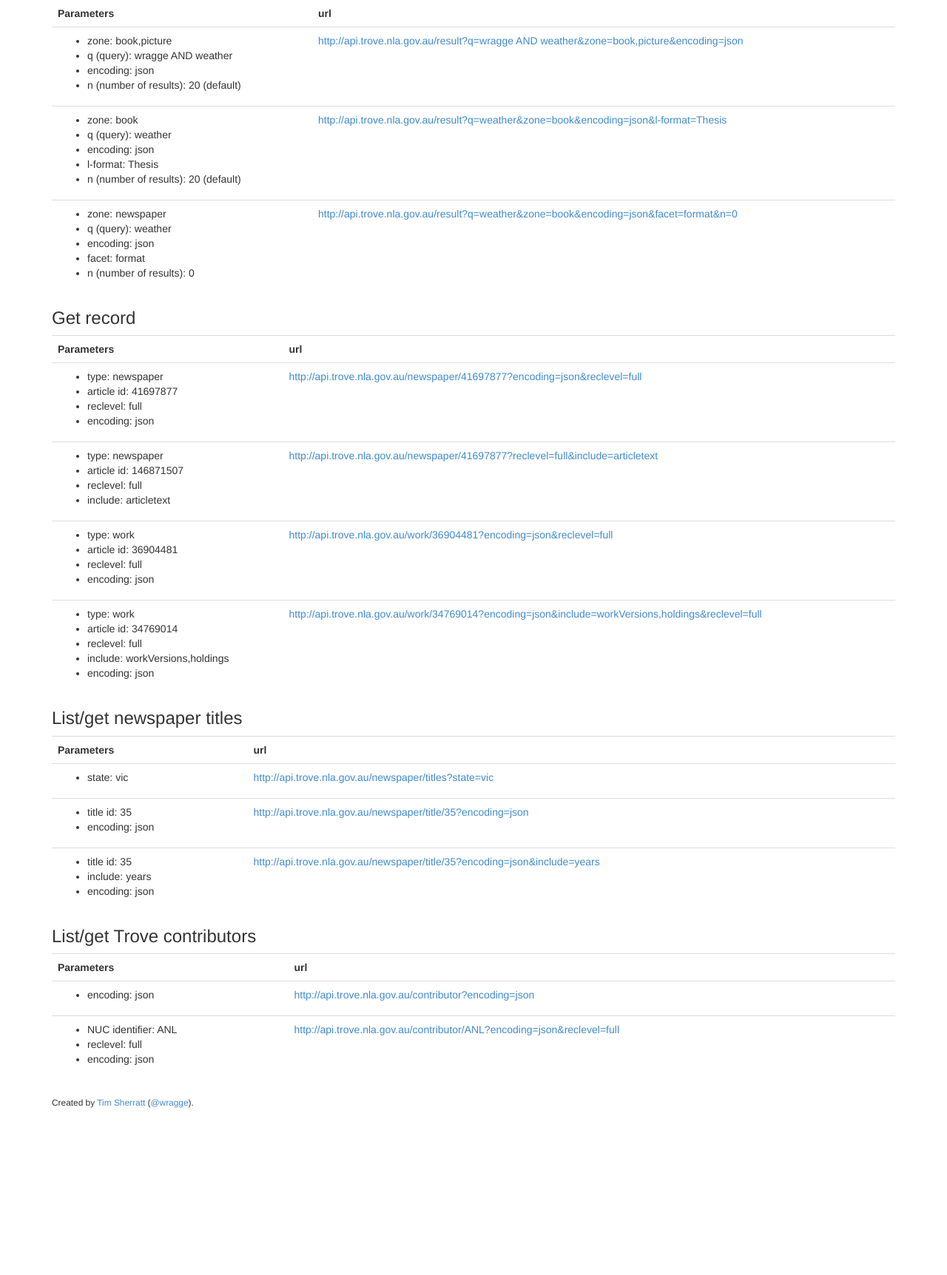
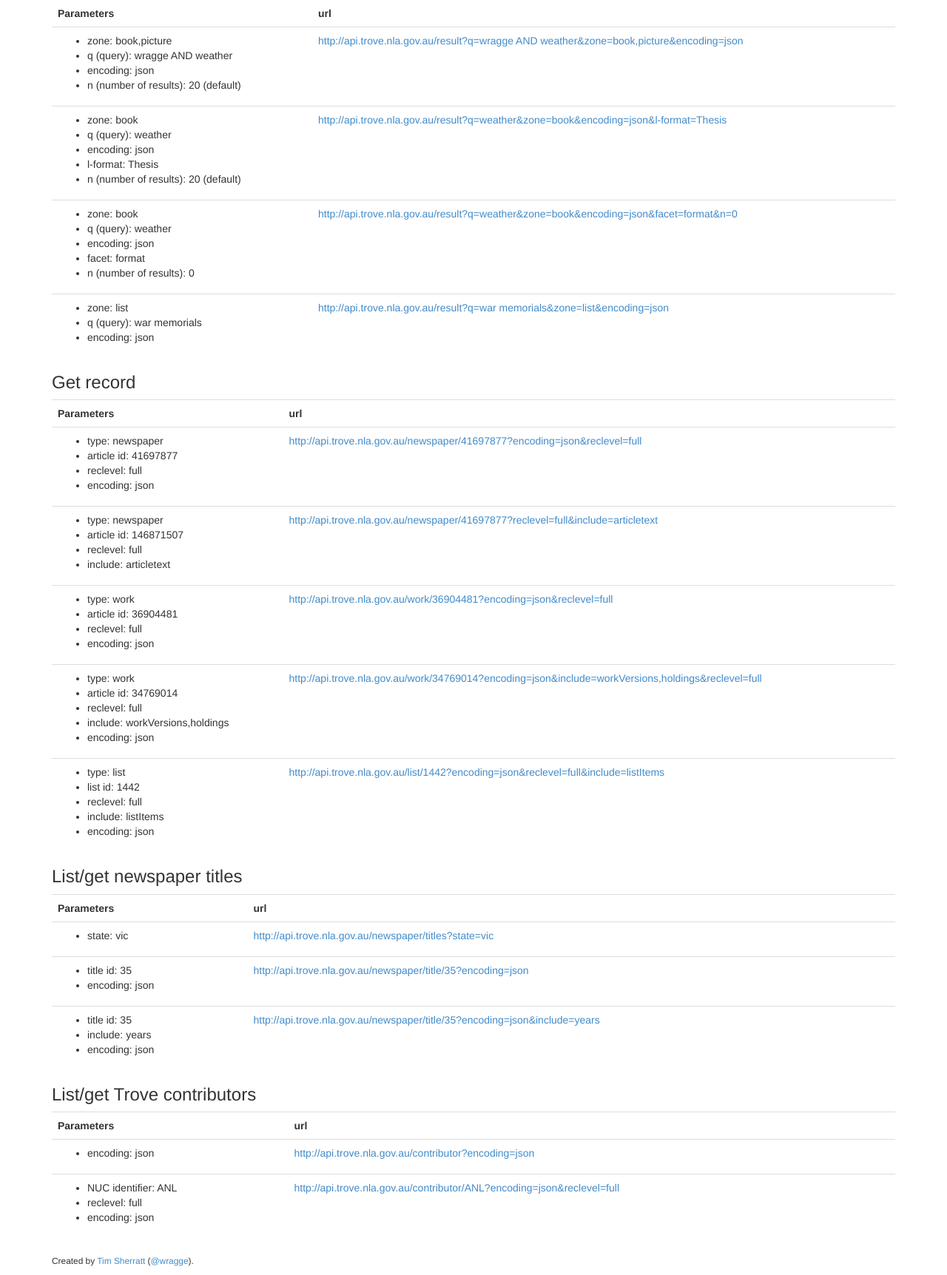
Before and after one commit to wragge/trove-api-console, a Flask app: page / in a window 1280 px wide. Shown: the part 1457-3181 px from the top of the page at 74% size. Before the commit the page ends 2955 px from the top, so only its background shows below. Run offline with Flask 2, Linux system fonts and the light colour scheme; some libraries are stand-ins or nearby versions.

Commit message:
Added list examples

```diff
--- a/templates/results.html
+++ b/templates/results.html
@@ -221,7 +221,7 @@
           <tr>
             <td>
               <ul>
-                <li>zone: newspaper</li>
+                <li>zone: book</li>
                 <li>q (query): weather</li>
                 <li>encoding: json</li>
                 <li>facet: format</li>
@@ -230,6 +230,18 @@
             </td>
             <td>
               <a href="/?url=http%3A%2F%2Fapi.trove.nla.gov.au%2Fresult%3Fq%3Dweather%26zone%3Dbook%26encoding%3Djson%26facet%3Dformat%26n%3D0">http://api.trove.nla.gov.au/result?q=weather&zone=book&encoding=json&facet=format&n=0</a>
+            </td>
+          </tr>
+          <tr>
+            <td>
+              <ul>
+                <li>zone: list</li>
+                <li>q (query): war memorials</li>
+                <li>encoding: json</li>
+              </ul>
+            </td>
+            <td>
+              <a href="/?url=http%3A%2F%2Fapi.trove.nla.gov.au%2Fresult%3Fq%3Dwar+memorials%26zone%3Dlist%26encoding%3Djson">http://api.trove.nla.gov.au/result?q=war memorials&zone=list&encoding=json</a>
             </td>
           </tr>
         </table>
@@ -290,6 +302,20 @@
             </td>
             <td>
               <a href="/?url=http%3A%2F%2Fapi.trove.nla.gov.au%2Fwork%2F34769014%3Fencoding%3Djson%26include%3DworkVersions%2Choldings%26reclevel%3Dfull">http://api.trove.nla.gov.au/work/34769014?encoding=json&include=workVersions,holdings&reclevel=full</a>
+            </td>
+          </tr>
+          <tr>
+            <td>
+              <ul>
+                <li>type: list</li>
+                <li>list id: 1442</li>
+                <li>reclevel: full</li>
+                <li>include: listItems
+                <li>encoding: json</li>
+              </ul>
+            </td>
+            <td>
+              <a href="/?url=http%3A%2F%2Fapi.trove.nla.gov.au%2Flist%2F1442%3Fencoding%3Djson%26reclevel%3Dfull%26include%3DlistItems">http://api.trove.nla.gov.au/list/1442?encoding=json&reclevel=full&include=listItems</a>
             </td>
           </tr>
         </table>
```
